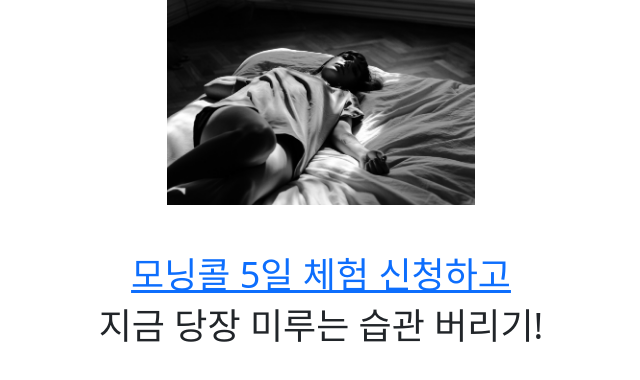
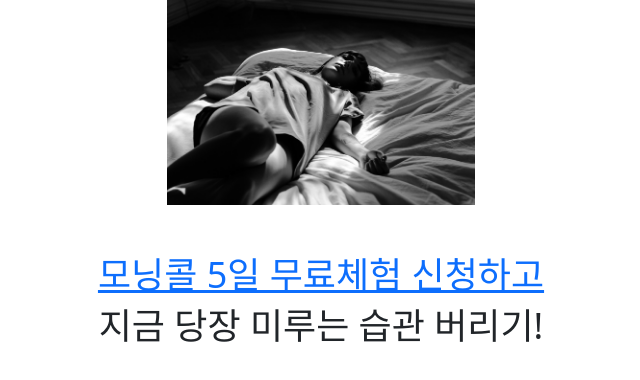
Before and after one commit to barabodabook/freepdf, a plain HTML site: page index.html in a window 1280 px wide. Shown: the whole page, without its empty margins (319-959 px from the left). Drawn offline with nearby package versions, Linux system fonts and the light colour scheme.

Commit message:
Update index.html

```diff
--- a/index.html
+++ b/index.html
@@ -46,7 +46,7 @@
 </div>
 
 <div class="text-center mt-5">
-    <h1 class="display-3 custom-heading font-weight-bold"><a href="https://docs.google.com/forms/d/e/1FAIpQLSeeErptknXoHqoH62i7uyNr5q-A7zxFLqx3C6cMds4cfF6Mew/viewform?usp=sf_link">모닝콜 5일 체험 신청하고</a></h1>
+    <h1 class="display-3 custom-heading font-weight-bold"><a href="https://docs.google.com/forms/d/e/1FAIpQLSeeErptknXoHqoH62i7uyNr5q-A7zxFLqx3C6cMds4cfF6Mew/viewform?usp=sf_link">모닝콜 5일 무료체험 신청하고</a></h1>
     <div class="display-3 custom-heading font-weight-bold">지금 당장 미루는 습관 버리기!</span></div>
   </div>
 
```
